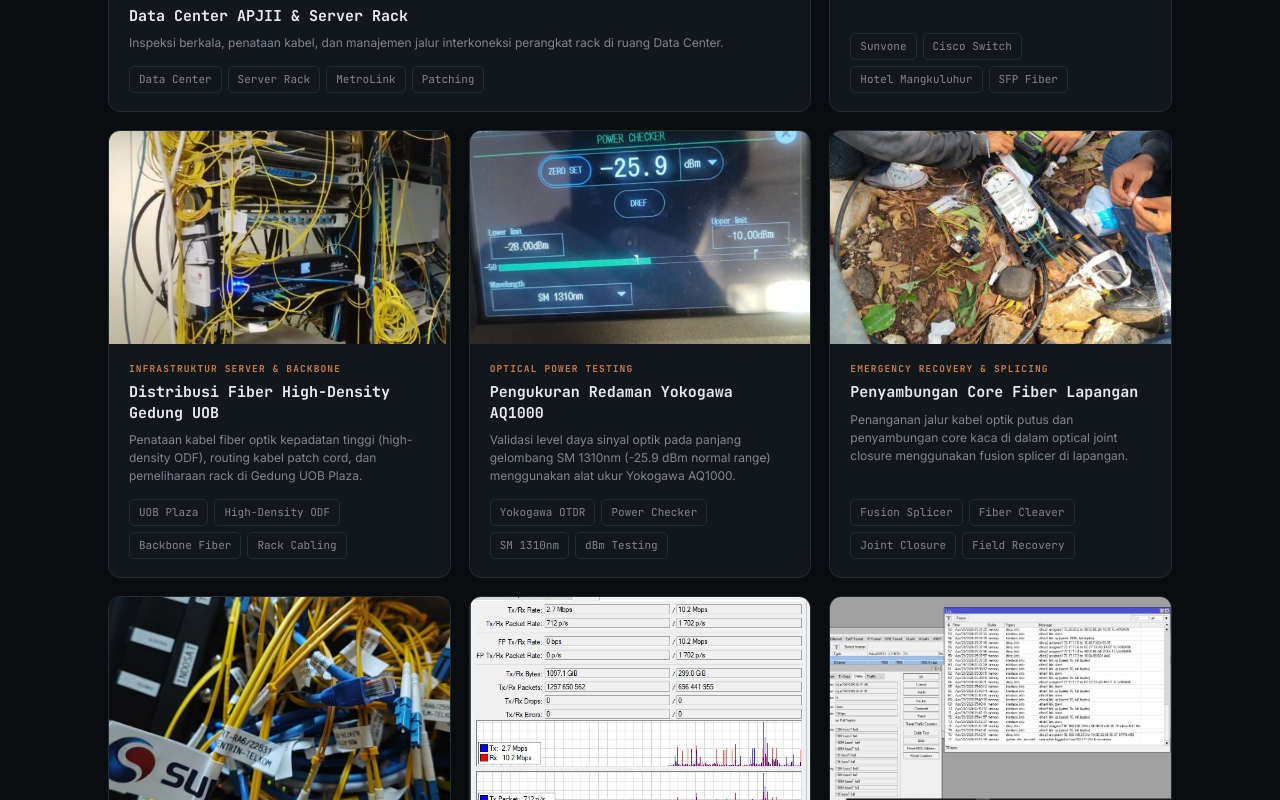
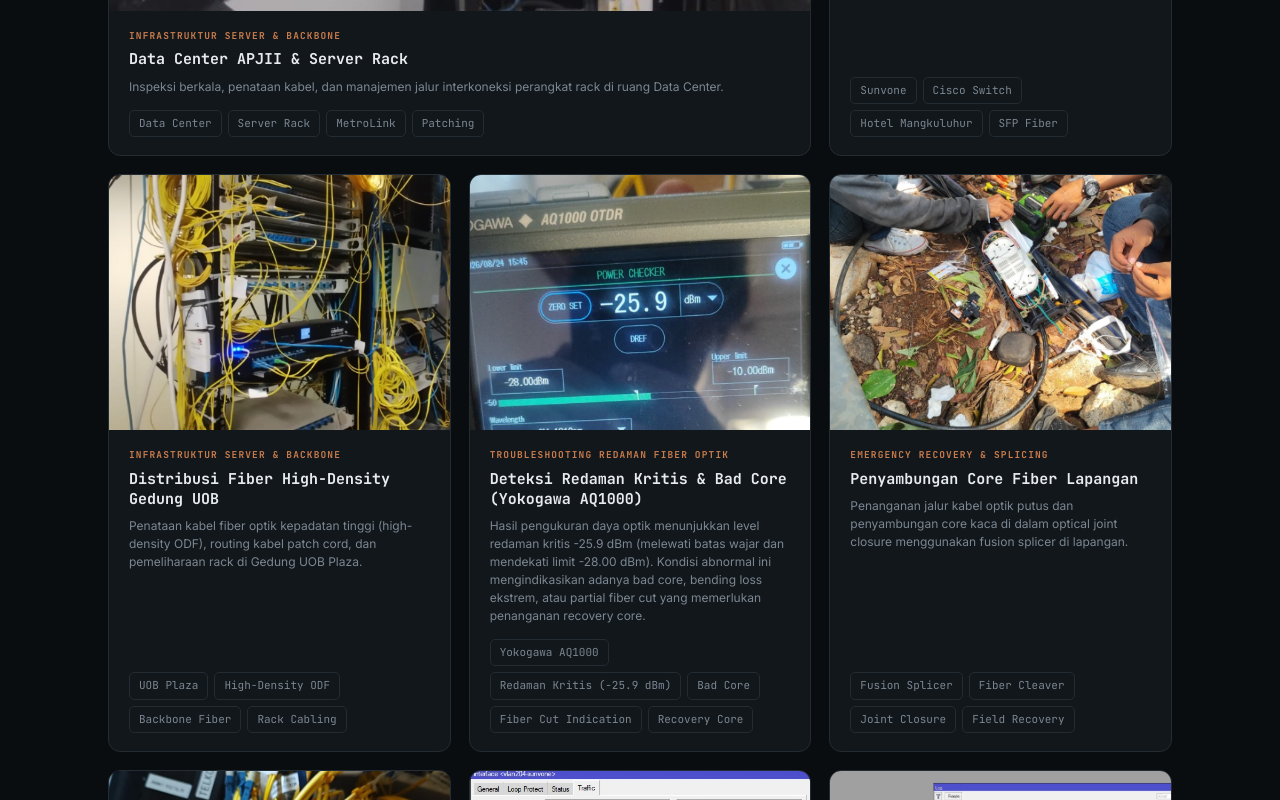
Before and after one commit to muhammadjaffier547-dotcom/PortofolioJaffeir, a Next.js app: page / in a window 1280 px wide. Shown: the part 5300-6100 px from the top of the page. Built offline with nearby package versions, Linux system fonts and the light colour scheme.

Commit message:
fix: adjust modal scroll & height, refine gallery framing, and correct Yokogawa OTDR bad core loss analysis

```diff
--- a/app/components/Gallery.js
+++ b/app/components/Gallery.js
@@ -18,6 +18,7 @@
     title: "Data Center APJII & Server Rack",
     category: "Infrastruktur Server & Backbone",
     src: "/gallery/datacenter-rack.jpg",
+    objectPosition: "center 18%",
     desc: "Inspeksi berkala, penataan kabel, dan manajemen jalur interkoneksi perangkat rack di ruang Data Center.",
     tags: ["Data Center", "Server Rack", "MetroLink", "Patching"],
   },
@@ -42,11 +43,12 @@
   {
     id: 4,
     filter: "otdr",
-    title: "Pengukuran Redaman Yokogawa AQ1000",
-    category: "Optical Power Testing",
+    title: "Deteksi Redaman Kritis & Bad Core (Yokogawa AQ1000)",
+    category: "Troubleshooting Redaman Fiber Optik",
     src: "/gallery/yokogawa-otdr.jpg",
-    desc: "Validasi level daya sinyal optik pada panjang gelombang SM 1310nm (-25.9 dBm normal range) menggunakan alat ukur Yokogawa AQ1000.",
-    tags: ["Yokogawa OTDR", "Power Checker", "SM 1310nm", "dBm Testing"],
+    objectPosition: "center 30%",
+    desc: "Hasil pengukuran daya optik menunjukkan level redaman kritis -25.9 dBm (melewati batas wajar dan mendekati limit -28.00 dBm). Kondisi abnormal ini mengindikasikan adanya bad core, bending loss ekstrem, atau partial fiber cut yang memerlukan penanganan recovery core.",
+    tags: ["Yokogawa AQ1000", "Redaman Kritis (-25.9 dBm)", "Bad Core", "Fiber Cut Indication", "Recovery Core"],
   },
   {
     id: 5,
@@ -159,7 +161,7 @@
                   alt={item.title}
                   fill
                   sizes="(max-width: 768px) 100vw, 50vw"
-                  style={{ objectFit: "cover" }}
+                  style={{ objectFit: "cover", objectPosition: item.objectPosition || "center" }}
                 />
                 <div className="gallery-overlay">
                   <span className="gallery-zoom-icon">🔍 KLIK UNTUK DETAIL</span>
--- a/app/components/Terminal.js
+++ b/app/components/Terminal.js
@@ -119,7 +119,7 @@
         push([
           { type: "out", text: "Dokumentasi & Bukti Fisik Lapangan:" },
           { type: "out", text: "• Data Center APJII & Server Rack" },
-          { type: "out", text: "• Pengukuran Redaman Yokogawa AQ1000 (-25.9 dBm)" },
+          { type: "out", text: "• Pengukuran Redaman Yokogawa AQ1000 (-25.9 dBm - Indikasi Bad Core/Loss Kritis)" },
           { type: "out", text: "• Penyambungan Core Fiber Lapangan (Fusion Splicer)" },
           { type: "out", text: "• Manajemen ODF & Patch Cord Sunvone" },
           { type: "out", text: "• Monitoring Trafik VLAN MikroTik Winbox (0% loss)" },
@@ -178,7 +178,7 @@
       { type: "out", text: "  ping <host>     — uji transmisi paket ICMP (contoh: ping 8.8.8.8)" },
       { type: "out", text: "  traceroute <ip> — lacak hop rute jaringan ke tujuan" },
       { type: "out", text: "  route           — cetak tabel routing MikroTik (ip route print)" },
-      { type: "out", text: "  otdr            — baca log redaman optik Yokogawa AQ1000" },
+      { type: "out", text: "  otdr            — baca log redaman optik & diagnosa bad core Yokogawa AQ1000" },
       { type: "out", text: " " },
       { type: "out", text: "Shortcut Halaman:" },
       { type: "out", text: "  tentang, pengalaman, proyek, dokumentasi, keahlian, sertifikasi, kontak" },
@@ -244,11 +244,12 @@
 
   function simOtdr() {
     push([
-      { type: "sys", text: "YOKOGAWA AQ1000 — OPTICAL POWER & LOSS REPORT" },
+      { type: "sys", text: "YOKOGAWA AQ1000 — OPTICAL POWER CHECKER & FAULT ANALYSIS" },
       { type: "out", text: "Mode: Power Checker  ·  Wavelength: SM 1310nm" },
-      { type: "out", text: "Measured Level: -25.90 dBm  [NORMAL]" },
+      { type: "err", text: "Measured Level: -25.90 dBm  [ALERT: REDAMAN KRITIS / ABNORMAL]" },
       { type: "out", text: "Lower Threshold: -28.00 dBm  |  Upper Threshold: -10.00 dBm" },
-      { type: "out", text: "Status: Optical Link PASS · Siap untuk terminasi ODF/ONU" },
+      { type: "err", text: "Diagnosa: Level redaman abnormal mendekati ambang batas toleransi. Indikasi bad core, bending loss ekstrem, atau partial fiber cut." },
+      { type: "out", text: "Tindakan Lanjutan: Pembersihan ferrule adapter ODF, tracing patch cord, dan re-splicing core kaca." },
     ]);
   }
 
--- a/app/globals.css
+++ b/app/globals.css
@@ -443,17 +443,17 @@
 .cert-body p{margin-top:5px}
 .cert-body p span{color:var(--teal)}
 .cert-arrow{margin-left:auto;font:600 10px var(--mono);color:var(--teal);letter-spacing:.1em}
-.cert-modal-backdrop{position:fixed;inset:0;z-index:500;display:grid;place-items:center;padding:22px;background:rgba(3,5,7,.74);backdrop-filter:blur(12px);animation:modalIn .2s ease both}
-.cert-modal{width:min(520px,100%);position:relative;padding:30px;border:1px solid var(--line);border-radius:12px;background:linear-gradient(145deg,#12171c,#0b0f12);box-shadow:0 35px 100px rgba(0,0,0,.55);animation:modalUp .25s ease both}
+.cert-modal-backdrop{position:fixed;inset:0;z-index:500;display:grid;place-items:center;padding:16px;background:rgba(3,5,7,.78);backdrop-filter:blur(12px);animation:modalIn .2s ease both;overflow-y:auto}
+.cert-modal{width:min(520px,100%);max-height:min(90vh,620px);overflow-y:auto;position:relative;padding:22px 24px;border:1px solid var(--line);border-radius:12px;background:linear-gradient(145deg,#12171c,#0b0f12);box-shadow:0 35px 100px rgba(0,0,0,.55);animation:modalUp .25s ease both}
 @keyframes modalIn{from{opacity:0}to{opacity:1}}
 @keyframes modalUp{from{opacity:0;transform:translateY(14px) scale(.98)}to{opacity:1;transform:none}}
-.cert-modal-top{display:flex;justify-content:space-between;align-items:center;color:var(--slate);font:11px var(--mono);padding-bottom:16px;border-bottom:1px solid var(--line)}
+.cert-modal-top{display:flex;justify-content:space-between;align-items:center;color:var(--slate);font:11px var(--mono);padding-bottom:12px;border-bottom:1px solid var(--line)}
 .cert-modal-top button{background:none;border:0;color:var(--slate);font-size:25px;cursor:pointer}
-.cert-modal-icon{width:64px;height:64px;border-radius:14px;margin:28px 0 18px;display:grid;place-items:center;color:var(--copper);border:1px solid var(--copper-dim);background:rgba(201,124,75,.08)}
-.modal-kicker{font:600 10px var(--mono);letter-spacing:.14em;color:var(--teal);margin:0 0 7px}
-.cert-modal h3{font:700 20px/1.3 var(--mono);margin:0 0 9px}
-.modal-description{color:#BFC7CD;font-size:14px;margin:0 0 22px}
-.modal-id{display:flex;justify-content:space-between;gap:18px;padding:13px 14px;margin-bottom:22px;border:1px solid var(--line);border-radius:7px;background:#0c1115}
+.cert-modal-icon{width:52px;height:52px;border-radius:12px;margin:16px 0 12px;display:grid;place-items:center;color:var(--copper);border:1px solid var(--copper-dim);background:rgba(201,124,75,.08)}
+.modal-kicker{font:600 10px var(--mono);letter-spacing:.14em;color:var(--teal);margin:0 0 6px}
+.cert-modal h3{font:700 19px/1.3 var(--mono);margin:0 0 6px}
+.modal-description{color:#BFC7CD;font-size:13.5px;margin:0 0 16px}
+.modal-id{display:flex;justify-content:space-between;gap:18px;padding:10px 14px;margin-bottom:14px;border:1px solid var(--line);border-radius:7px;background:#0c1115}
 .modal-id span{font:10px var(--mono);color:var(--slate)}
 .modal-id strong{font:12px var(--mono);color:var(--teal)}
 
@@ -1134,12 +1134,12 @@
 .gallery-img-wrap{
   position:relative;
   width:100%;
-  aspect-ratio:16/10;
+  aspect-ratio:4/3;
   background:#050709;
   overflow:hidden;
 }
 .gallery-card-lg .gallery-img-wrap{
-  aspect-ratio:16/9;
+  aspect-ratio:16/10;
 }
 .gallery-img-wrap img{
   transition:transform .4s ease;
@@ -1867,17 +1867,17 @@
   color:var(--carbon);
 }
 .cert-modal-content-wrap{
-  padding:24px 28px 28px;
+  padding:4px 0 0;
 }
 .modal-issuer{
-  font-size:12.5px;
-  color:var(--slate);
-  margin:4px 0 16px;
+  font-size:12px;
+  color:var(--slate);
+  margin:2px 0 12px;
 }
 .modal-issuer strong{color:var(--fog)}
 .cert-modules-section{
-  margin:20px 0;
-  padding:16px;
+  margin:12px 0;
+  padding:12px 14px;
   background:rgba(10,14,18,.5);
   border:1px solid var(--line);
   border-radius:8px;
@@ -1888,12 +1888,12 @@
   font-size:11px;
   font-weight:700;
   color:var(--copper);
-  margin-bottom:12px;
+  margin-bottom:10px;
 }
 .cert-modules-grid{
   display:grid;
   grid-template-columns:repeat(2, 1fr);
-  gap:10px;
+  gap:8px;
 }
 .cert-module-item{
   display:flex;
@@ -1911,7 +1911,7 @@
   display:flex;
   justify-content:space-between;
   gap:12px;
-  margin-top:20px;
+  margin-top:16px;
 }
 .cert-verify-btn{
   font-size:11px;
```
Also changed, not shown: 1 other file (tests, documents, lock files or other folders).
